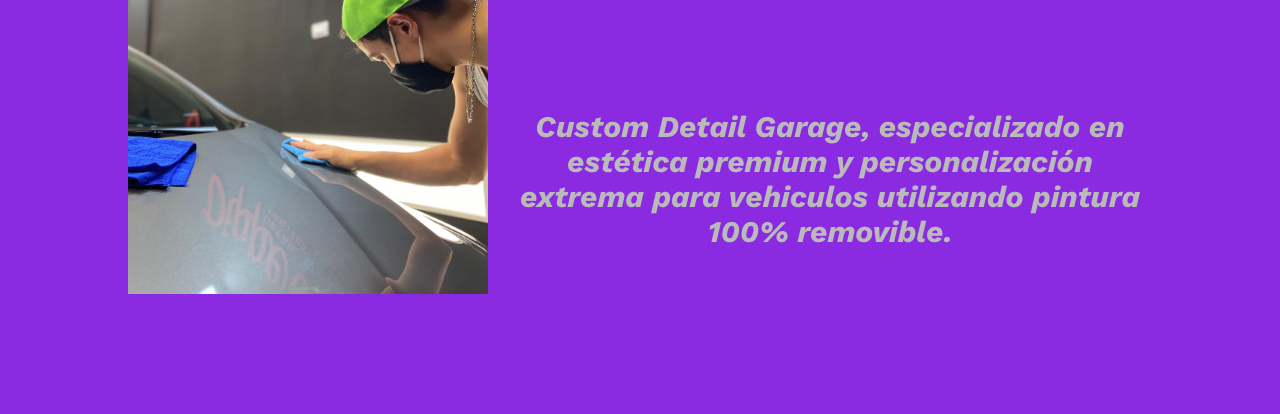
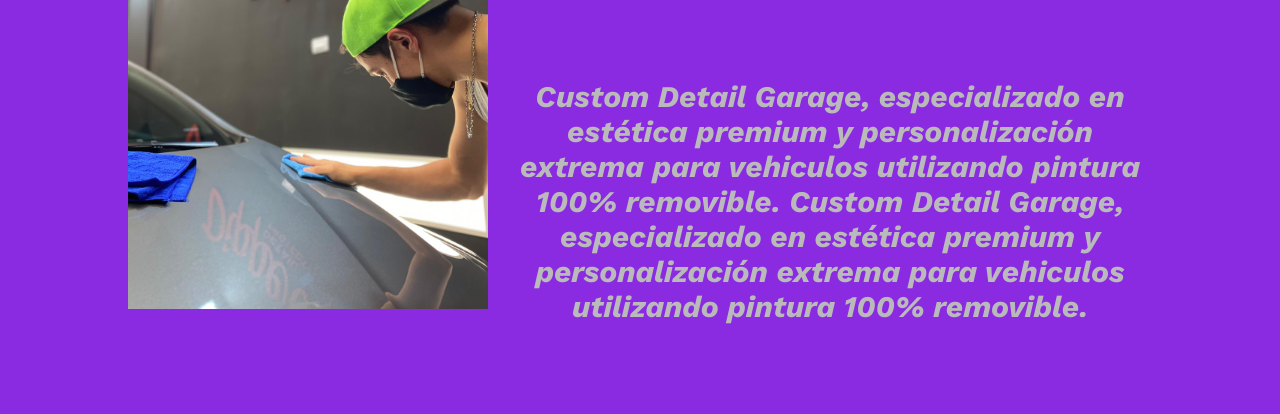
Before and after one commit to alanasmus/coder, a plain HTML site: page index.html in a window 1280 px wide. Shown: the part 298-712 px from the top of the page. Drawn offline with Linux system fonts and the light colour scheme.

Commit message:
Test commit

```diff
--- a/index.html
+++ b/index.html
@@ -48,6 +48,10 @@
                             Custom Detail Garage, especializado en estética
                             premium y personalización extrema para vehiculos
                             utilizando pintura 100% removible.
+
+                            Custom Detail Garage, especializado en estética
+                            premium y personalización extrema para vehiculos
+                            utilizando pintura 100% removible.
                         </p>
                     </div>
                 </div>
```
